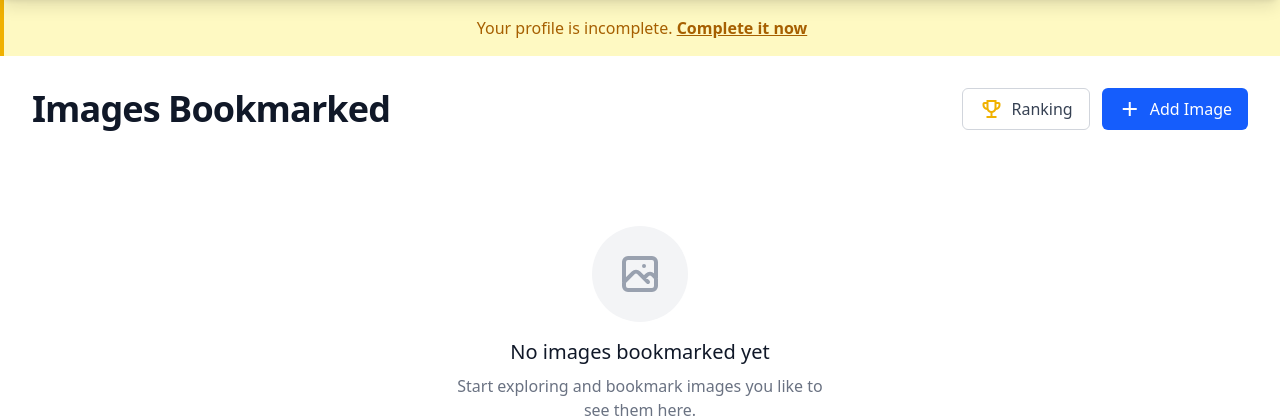
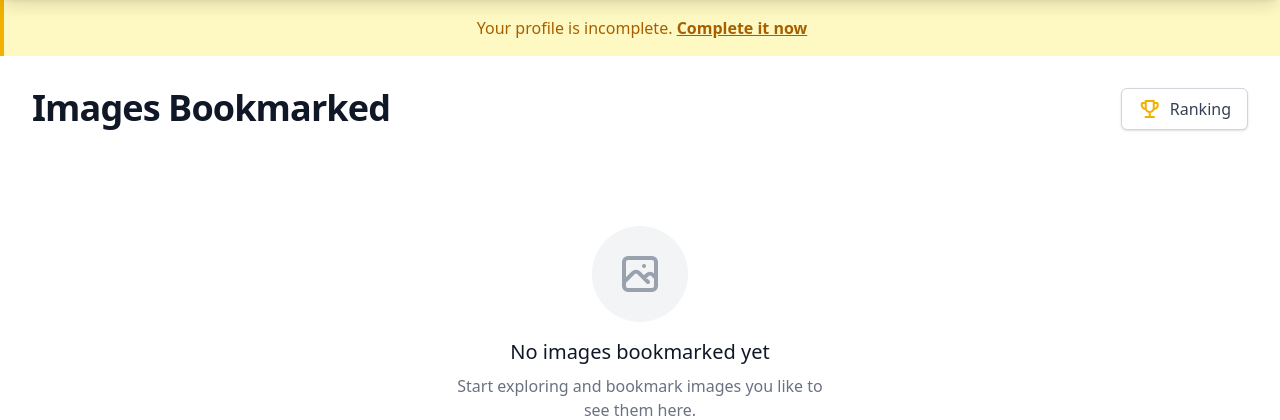
Before and after one commit to umer-tariq77400/social_app, a Django app: page /images/ in a window 1280 px wide. Shown: the part 66-486 px from the top of the page. Run offline with Django 5.2, Linux system fonts and the light colour scheme; the visitor is signed in with stand-in values (Sample User, id 1); data that the repository does not hold is empty; some libraries are stand-ins or nearby versions.

Commit message:
feat: Refactor layout of bookmarked images page for improved responsiveness and UI consistency

```diff
--- a/images/templates/images/image/list.html
+++ b/images/templates/images/image/list.html
@@ -5,18 +5,14 @@
 
 {% block content %}
 <div class="container mx-auto px-4 sm:px-6 lg:px-8 py-8">
-    <div class="flex items-center justify-between mb-8">
-        <h1 class="text-3xl md:text-4xl font-display font-bold text-gray-900 tracking-tight">
+    <div class="flex flex-col sm:flex-row items-start sm:items-center justify-between gap-4 mb-8">
+        <h1 class="text-3xl md:text-4xl font-display font-bold text-gray-900 dark:text-white tracking-tight">
             Images Bookmarked
         </h1>
-        <div class="flex gap-3">
-            <a href="{% url 'images:ranking' %}" class="flex items-center gap-2 px-4 py-2 bg-white dark:bg-gray-800 text-gray-700 dark:text-gray-200 border border-gray-300 dark:border-gray-600 rounded-md hover:bg-gray-50 dark:hover:bg-gray-700 transition-colors duration-200">
+        <div>
+            <a href="{% url 'images:ranking' %}" class="flex items-center gap-2 px-4 py-2 bg-white dark:bg-gray-800 text-gray-700 dark:text-gray-200 border border-gray-300 dark:border-gray-600 rounded-md hover:bg-gray-50 dark:hover:bg-gray-700 transition-colors duration-200 shadow-sm">
                 <span class="material-symbols-outlined text-yellow-500">emoji_events</span>
                 <span>Ranking</span>
-            </a>
-            <a href="{% url 'images:create' %}" class="flex items-center gap-2 px-4 py-2 bg-blue-600 text-white rounded-md hover:bg-blue-700 transition-colors duration-200">
-                <span class="material-symbols-outlined">add</span>
-                <span>Add Image</span>
             </a>
         </div>
     </div>
```
